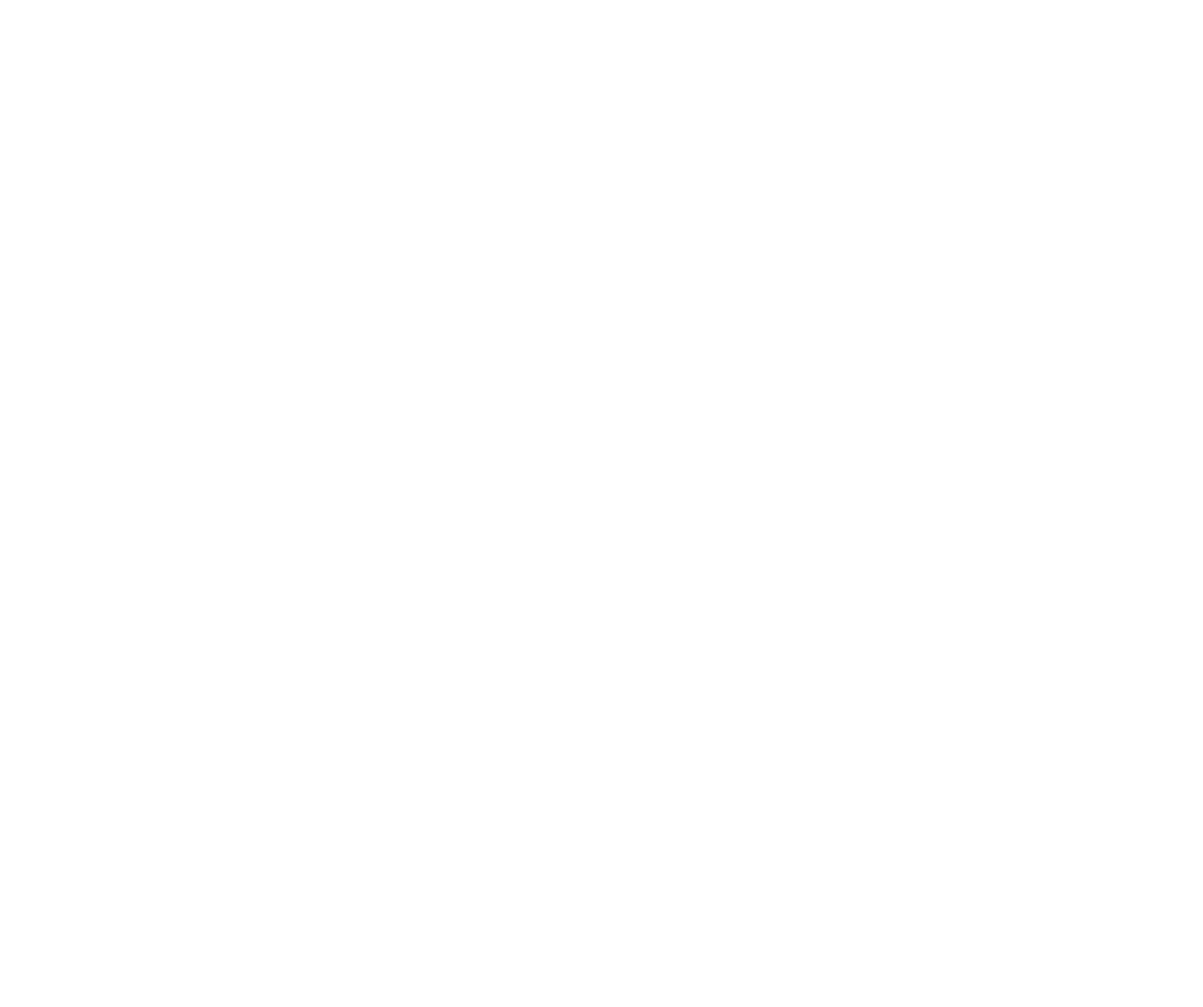
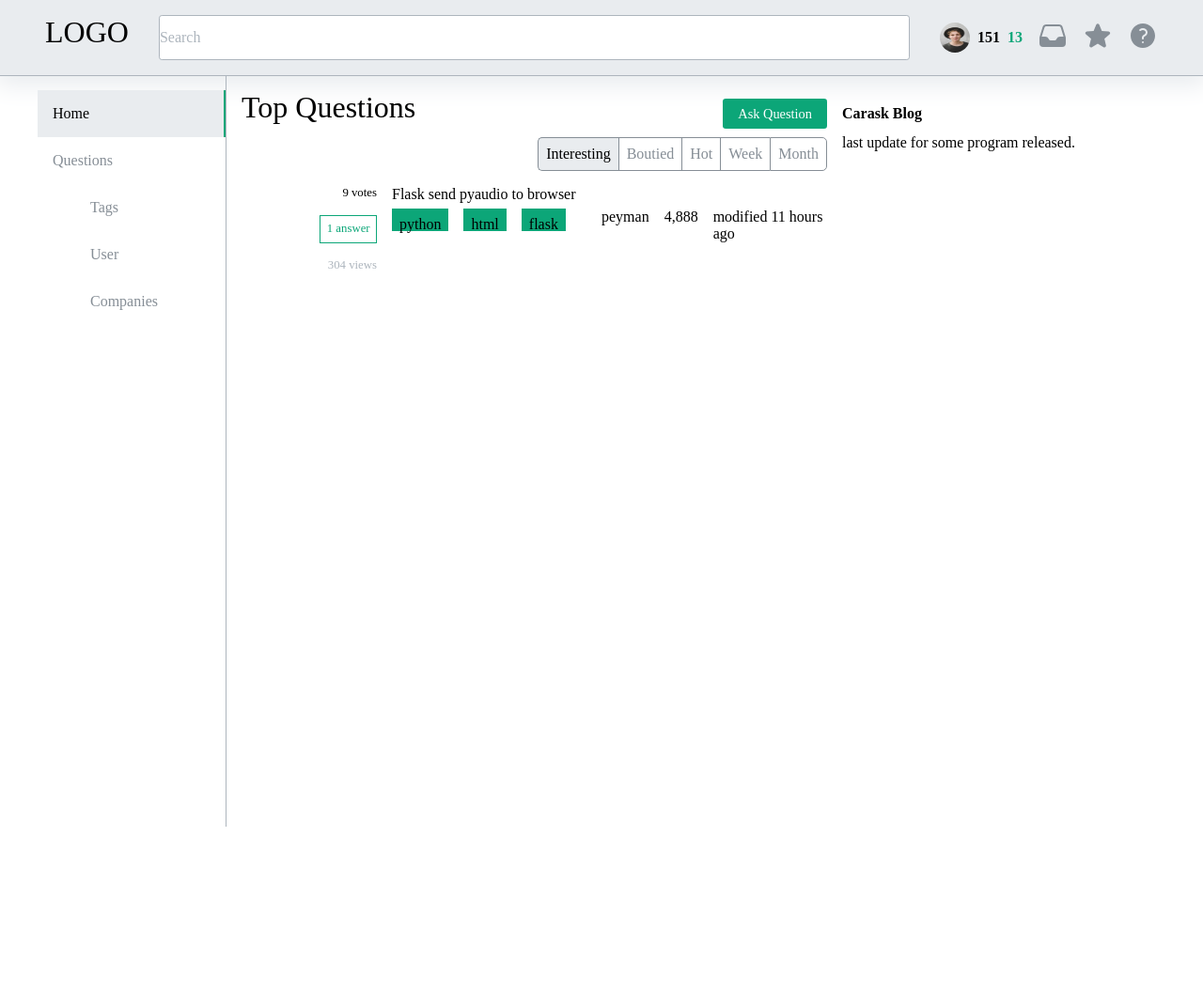
Before and after one commit to pzonouz/mywebsite, a plain HTML site: page index.html in a window 1280 px wide. Shown: the whole page at 94% size. Before the commit the page ends 800 px from the top, so only its background shows below. Drawn offline with Linux system fonts and the light colour scheme.

Commit message:
structure website

```diff
--- /dev/null
+++ b/css/style.css
@@ -0,0 +1,243 @@
+/**/
+/* * Colors: */
+/* Teal: */
+/* #0ca678 */
+/* Gray: */
+/* #adb5bd */
+/* ** Typography: */
+/* Font: Lato:400,700 */
+/* type-scales: */
+/* Heading1: 48.83px/3.052rem */
+/* Heading2: 39.06px/2.441rem */
+/* Heading3: 31.25px/1.953rem */
+/* Heading4: 25.00px/1.563rem */
+/* Heading5: 20.00px/1.250rem */
+/* Text:     16.00px/1.000rem */
+/* ** Sapce: */
+/* 4.00px/0.25rem */
+/* 8.00px/0.50rem */
+/* 12.0px/0.75rem */
+/* 16.0px/1.00rem */
+/* 20.0px/1.25rem */
+/* 24.0px/1.50rem */
+/* 28.0px/1.75rem */
+/* 32.0px/2.00rem */
+/* 36.0px/2.25rem */
+/* 40.0px/2.50rem */
+:root {
+  --main_color: #0ca678;
+  --gray_color: #adb5bd;
+  --gray_color_more: #868e96;
+  --background_grey_color: #e9ecef;
+
+  --Heading1: 3.052rem;
+  --Heading2: 2.441rem;
+  --Heading3: 1.953rem;
+  --Heading4: 1.563rem;
+  --Heading5: 1.25rem;
+  --Text: 1rem;
+}
+html {
+  box-sizing: border-box;
+}
+body {
+  margin: 0;
+  padding: 0;
+  font-size: 16px;
+  display: grid;
+  grid-template-rows: 3rem auto 10rem;
+  grid-template-columns: 15rem auto 25rem;
+  /* grid-gap: 1rem; */
+    row-gap: 2rem;
+}
+/* ##################### */
+/* #####Navigation###### */
+/* ##################### */
+nav {
+  display: flex;
+  gap: 2rem;
+  padding: 1rem 3rem;
+  height: 3rem;
+  border-bottom: 1px solid var(--gray_color);
+  grid-row: 1;
+  grid-column: 1 /4;
+  box-shadow: 0 5px 25px 5px var(--background_grey_color);
+  background-color: var(--background_grey_color);
+}
+.logo {
+  font-size: 2rem;
+}
+.search {
+  color: var(--gray_color);
+  border: 1px solid var(--gray_color);
+  border-radius: 0.2rem;
+  flex: 1;
+  flex-grow: 1;
+  display: flex;
+  align-items: center;
+  background-color: white;
+}
+.user {
+  display: flex;
+  flex-direction: row;
+  align-items: center;
+  gap: 1rem;
+}
+.user:hover {
+  cursor: pointer;
+}
+.user-profile {
+  display: flex;
+  align-items: center;
+  gap: 0.5rem;
+}
+.user-profile img {
+  border-radius: 1rem;
+  width: 2rem;
+  height: 2rem;
+}
+.user-profile div {
+  font-weight: 700;
+}
+.user-profile div:nth-child(3) {
+  color: var(--main_color);
+}
+.user svg {
+  color: var(--gray_color_more);
+  width: 2rem;
+  height: 2rem;
+}
+aside {
+  grid-column: 1;
+  grid-row: 2;
+  height: 100vh;
+}
+aside ol {
+  list-style: none;
+}
+aside li {
+  padding: 1rem 0 1rem 1rem;
+  display: flex;
+  align-items: center;
+  color: var(--gray_color_more);
+}
+aside li:hover {
+  cursor: pointer;
+}
+section{
+    border-left: 1px solid var(--gray_color);
+    padding-left: 1rem;
+}
+.active {
+  background-color: var(--background_grey_color);
+  border-right: 2px solid var(--main_color);
+  color: black;
+}
+.top_questions {
+  display: grid;
+  grid-template-rows: 2;
+  grid-template-columns: 2;
+  padding: 1rem 0;
+}
+.top_questions_title {
+  font-size: 2rem;
+  grid-row: 1;
+  grid-column: 1;
+}
+.ask_question {
+  grid-row: 1;
+  grid-column: 2;
+  margin: 1rem 0rem;
+  justify-self: end;
+}
+.ask_question a {
+  text-decoration: none;
+    font-size: 0.9rem;
+  color: white;
+  background-color: var(--main_color);
+  padding: 0.5rem 1rem;
+  border-radius: 0.2rem;
+}
+.top_questions_filter {
+  justify-self: end;
+  display: flex;
+  grid-row: 2;
+  grid-column: 2;
+}
+.top_questions_filter div {
+  color: var(--gray_color_more);
+  padding: 0.5rem 0.5rem;
+  border-top: 1px solid var(--gray_color_more);
+  border-left: 1px solid var(--gray_color_more);
+  border-bottom: 1px solid var(--gray_color_more);
+}
+.top_questions_filter div:last-child {
+  border-right: 1px solid var(--gray_color_more);
+  border-bottom-right-radius: 5px;
+  border-top-right-radius: 5px;
+}
+.top_questions_filter div:first-child {
+  border-bottom-left-radius: 5px;
+  border-top-left-radius: 5px;
+}
+.filter-active {
+  background-color: var(--background_grey_color);
+  color: black !important;
+}
+.top_questions_filter div:hover {
+  cursor: pointer;
+  background-color: var(--background_grey_color);
+  color: black !important;
+}
+.blog_news_container{
+    margin: 2rem 1rem;
+}
+article h1{
+    font-size: 1rem;
+}
+/* ################# */
+/* ####Questions#### */
+/* ################# */
+.question{
+    display: grid;
+    grid-template-rows: repeat(2,1.5rem);
+    grid-template-columns: 10rem auto 15rem;
+}
+.question_left{
+    display: flex;
+    flex-direction: column;
+    gap: 1rem;
+    font-size: 0.8rem;
+    width: 5rem;
+    align-items: end;
+    grid-column: 1;
+    grid-row: 1/2;
+    justify-self: end;
+    padding-right: 1rem;
+}
+.question_left .answers{
+    border: 1px solid var(--main_color);
+                padding: 0.4rem 0.4rem;
+    color: var(--main_color);
+}
+.question_left .views{
+    color: var(--gray_color);
+}
+.question_tags{
+    grid-row:2;
+    grid-column: 2;
+    display: flex;
+    flex-direction: row;
+    gap: 1rem;
+}
+.question_tag{
+    padding:0.5rem 0.5rem;
+    background-color: var(--main_color)
+}
+.author{
+    grid-column: 3;
+    grid-row: 2;
+    display: flex;
+    flex-direction: row;
+    gap:1rem;
+}
--- a/index.html
+++ b/index.html
@@ -1,12 +1,120 @@
-<!-- ** Startup/Upbeat -->
-<!-- Software startup and other modern-looking companies. -->
-<!-- *Typography*: Mediumo-sized headings(not too large.) Use one sen-serif in whole design, Tendency for light text colors. -->
-<!-- *Colors:* Blue, green and purple s, are widely used.lots of light backgrounds, gradiants are common. -->
-<!-- *Images*: Always used, 3D illustration are modern. -->
-<!-- *Icons*: very frequent. -->
-<!-- *Shadows*: Subtle shadows are frequent, Glows are becoming modern. -->
-<!-- *Border-radius*: very common. -->
+<!DOCTYPE html>
+<html lang="en">
+  <head>
+    <title></title>
+    <meta charset="UTF-8" />
+    <meta name="viewport" content="width=device-width, initial-scale=1" />
+    <link href="css/style.css" rel="stylesheet" />
+  </head>
 
-<!-- ** Space-System -->
-<!-- font-size: 14/16/18/21/26/32/38/42/48/52/60/68/72/80 -->
-<!-- padding: 10/12/16/20/24/28/32/38/42/48/54/60 -->
+  <body>
+    <nav>
+      <div class="logo">LOGO</div>
+      <div class="search">Search</div>
+      <div class="user">
+        <div class="user-profile">
+          <img src="Assets/people-1.jpg" alt="" />
+          <div>151</div>
+          <div>13</div>
+        </div>
+        <div class="user-inbox">
+          <svg
+            xmlns="http://www.w3.org/2000/svg"
+            viewBox="0 0 24 24"
+            fill="currentColor"
+            class="w-6 h-6"
+          >
+            <path
+              fill-rule="evenodd"
+              d="M6.912 3a3 3 0 00-2.868 2.118l-2.411 7.838a3 3 0 00-.133.882V18a3 3 0 003 3h15a3 3 0 003-3v-4.162c0-.299-.045-.596-.133-.882l-2.412-7.838A3 3 0 0017.088 3H6.912zm13.823 9.75l-2.213-7.191A1.5 1.5 0 0017.088 4.5H6.912a1.5 1.5 0 00-1.434 1.059L3.265 12.75H6.11a3 3 0 012.684 1.658l.256.513a1.5 1.5 0 001.342.829h3.218a1.5 1.5 0 001.342-.83l.256-.512a3 3 0 012.684-1.658h2.844z"
+              clip-rule="evenodd"
+            />
+          </svg>
+        </div>
+        <div class="user-stars">
+          <svg
+            xmlns="http://www.w3.org/2000/svg"
+            viewBox="0 0 24 24"
+            fill="currentColor"
+            class="w-6 h-6"
+          >
+            <path
+              fill-rule="evenodd"
+              d="M10.788 3.21c.448-1.077 1.976-1.077 2.424 0l2.082 5.007 5.404.433c1.164.093 1.636 1.545.749 2.305l-4.117 3.527 1.257 5.273c.271 1.136-.964 2.033-1.96 1.425L12 18.354 7.373 21.18c-.996.608-2.231-.29-1.96-1.425l1.257-5.273-4.117-3.527c-.887-.76-.415-2.212.749-2.305l5.404-.433 2.082-5.006z"
+              clip-rule="evenodd"
+            />
+          </svg>
+        </div>
+        <div class="user-help">
+          <svg
+            xmlns="http://www.w3.org/2000/svg"
+            viewBox="0 0 24 24"
+            fill="currentColor"
+            class="w-6 h-6"
+          >
+            <path
+              fill-rule="evenodd"
+              d="M2.25 12c0-5.385 4.365-9.75 9.75-9.75s9.75 4.365 9.75 9.75-4.365 9.75-9.75 9.75S2.25 17.385 2.25 12zm11.378-3.917c-.89-.777-2.366-.777-3.255 0a.75.75 0 01-.988-1.129c1.454-1.272 3.776-1.272 5.23 0 1.513 1.324 1.513 3.518 0 4.842a3.75 3.75 0 01-.837.552c-.676.328-1.028.774-1.028 1.152v.75a.75.75 0 01-1.5 0v-.75c0-1.279 1.06-2.107 1.875-2.502.182-.088.351-.199.503-.331.83-.727.83-1.857 0-2.584zM12 18a.75.75 0 100-1.5.75.75 0 000 1.5z"
+              clip-rule="evenodd"
+            />
+          </svg>
+        </div>
+      </div>
+    </nav>
+    <aside>
+      <ol>
+        <li class="active">Home</li>
+        <li>Questions</li>
+        <ol>
+          <li>Tags</li>
+          <li>User</li>
+          <li>Companies</li>
+        </ol>
+      </ol>
+    </aside>
+
+    <section>
+      <div class="top_questions">
+        <div class="top_questions_title">Top Questions</div>
+        <div class="ask_question">
+          <a href="#"> Ask Question </a>
+        </div>
+        <div class="top_questions_filter">
+          <div class="filter-active">Interesting</div>
+          <div>Boutied</div>
+          <div>Hot</div>
+          <div>Week</div>
+          <div>Month</div>
+        </div>
+      </div>
+      <div class="questions">
+        <div class="question">
+          <div class="question_left">
+            <div class="votes">9 votes</div>
+            <div class="answers">1 answer</div>
+            <div class="views">304 views</div>
+          </div>
+          <div class="question_title">Flask send pyaudio to browser</div>
+          <div class="question_tags">
+            <div class="question_tag">python</div>
+            <div class="question_tag">html</div>
+            <div class="question_tag">flask</div>
+          </div>
+
+          <div class="author">
+            <div class="author_link">peyman</div>
+            <div class="author_score">4,888</div>
+            <div class="question_history">modified 11 hours ago</div>
+          </div>
+        </div>
+      </div>
+    </section>
+    <article>
+      <div class="blog_news_container">
+        <h1>Carask Blog</h1>
+        <div class="blog_news">last update for some program released.</div>
+      </div>
+    </article>
+    <footer></footer>
+  </body>
+</html>
```
Also changed, not shown: Assets/people-1.jpg (added), Assets/search.svg (added), 2 other files.
